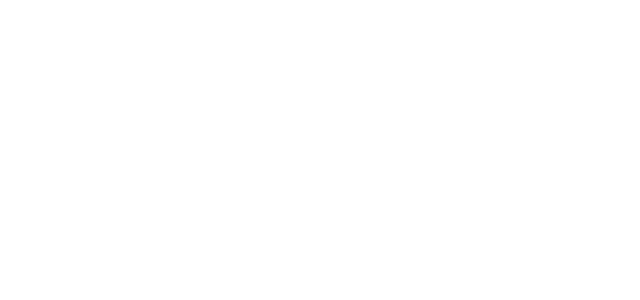
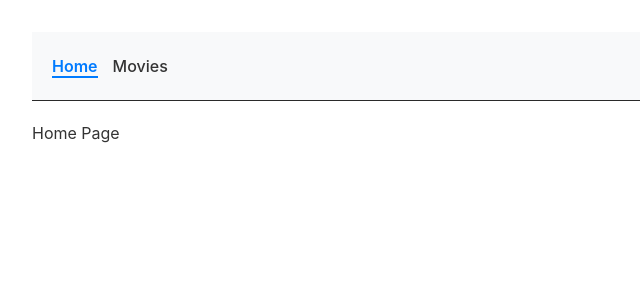
Before and after one commit to dmitrysdevfs/goit-react-hw-05, a React (Vite) app: page / in a window 1280 px wide. Shown: the top 300 px of the page, without its empty margins (0-640 px from the left). Built offline with nearby package versions, Linux system fonts and the light colour scheme.

Commit message:
Basic setup

```diff
--- a/index.html
+++ b/index.html
@@ -5,7 +5,7 @@
   <meta charset="UTF-8" />
   <link rel="icon" type="image/svg+xml" href="/vite.svg" />
   <meta name="viewport" content="width=device-width, initial-scale=1.0" />
-  <title>Homework</title>
+  <title>Movie Search</title>
 </head>
 
 <body>
--- a/package.json
+++ b/package.json
@@ -10,9 +10,12 @@
     "preview": "vite preview"
   },
   "dependencies": {
+    "axios": "^1.8.4",
+    "clsx": "^2.1.1",
     "modern-normalize": "^3.0.1",
     "react": "^19.0.0",
-    "react-dom": "^19.0.0"
+    "react-dom": "^19.0.0",
+    "react-router": "^7.4.0"
   },
   "devDependencies": {
     "@eslint/js": "^9.19.0",
--- a/src/components/App/App.jsx
+++ b/src/components/App/App.jsx
@@ -1,10 +1,21 @@
+import { Route, Routes } from 'react-router';
+import Navigation from '../Navigation/Navigation';
 import css from './App.module.css';
+import HomePage from '../../pages/HomePage';
+import MoviesPage from '../../pages/MoviesPage';
+import NotFoundPage from '../../pages/NotFoundPage';
 
 export default function App() {
   return (
     <>
       <div className={css.container}>
+        <Navigation />
 
+        <Routes>
+          <Route path="/" element={<HomePage />} />
+          <Route path="/movies" element={<MoviesPage />} />
+          <Route path="*" element={<NotFoundPage />} />
+        </Routes>
       </div>
     </>
   );
--- a/src/components/App/App.module.css
+++ b/src/components/App/App.module.css
@@ -2,5 +2,5 @@
   max-width: 1280px;
   margin: 0 auto;
   padding: 2rem;
-  text-align: center;
+  text-align: left;
 }
--- /dev/null
+++ b/src/components/Navigation/Navigation.jsx
@@ -0,0 +1,28 @@
+import { NavLink } from 'react-router';
+import clsx from 'clsx';
+import css from './Navigation.module.css';
+
+const getLinkStyles = ({ isActive }) => {
+  return clsx(css.link, isActive && css.active);
+};
+
+export default function Navigation() {
+  return (
+    <header className={css.header}>
+      <nav className={css.nav}>
+        <ul className={css.list}>
+          <li>
+            <NavLink className={getLinkStyles} to="/">
+              Home
+            </NavLink>
+          </li>
+          <li>
+            <NavLink className={getLinkStyles} to="/movies">
+              Movies
+            </NavLink>
+          </li>
+        </ul>
+      </nav>
+    </header>
+  );
+}
--- /dev/null
+++ b/src/components/Navigation/Navigation.module.css
@@ -0,0 +1,35 @@
+.header {
+  display: flex;
+  justify-content: space-between;
+  align-items: center;
+  padding: 12px 0;
+  background-color: #f8f9fa;
+  border-bottom: 1px solid #2a2a2a;
+  margin-bottom: 20px;
+}
+
+.nav {
+  background-color: #f8f9fa;
+  padding: 10px 20px;
+}
+
+.list {
+  display: flex;
+  gap: 15px;
+}
+
+.link {
+  color: #333;
+  font-weight: 500;
+  transition: color 0.2s ease-in-out
+}
+
+.link:hover {
+  color: #007bff;
+}
+
+.active {
+  color: #007bff;
+  font-weight: 600;
+  border-bottom: 2px solid #007bff;
+}
--- a/src/main.jsx
+++ b/src/main.jsx
@@ -1,11 +1,14 @@
 import { StrictMode } from 'react';
 import { createRoot } from 'react-dom/client';
+import { BrowserRouter } from 'react-router';
+import App from './components/App/App';
 import 'modern-normalize';
-import App from './components/App/App';
 import './index.css';
 
 createRoot(document.getElementById('root')).render(
   <StrictMode>
-    <App />
+    <BrowserRouter>
+      <App />
+    </BrowserRouter>
   </StrictMode>
 );
--- /dev/null
+++ b/src/pages/HomePage.jsx
@@ -0,0 +1,3 @@
+export default function HomePage() {
+  return <div>Home Page</div>;
+}
--- /dev/null
+++ b/src/pages/MoviesPage.jsx
@@ -0,0 +1,3 @@
+export default function MoviesPage() {
+  return <div>Movies Page</div>;
+}
--- /dev/null
+++ b/src/pages/NotFoundPage.jsx
@@ -0,0 +1,12 @@
+import { Link } from 'react-router';
+
+export default function NotFoundPage() {
+  return (
+    <div>
+      404 Not Found! Please follow this{' '}
+      <Link style={{ color: 'blue', textDecoration: 'underline' }} to="/">
+        link
+      </Link>
+    </div>
+  );
+}
```
Also changed, not shown: 1 other file (tests, documents, lock files or other folders).
